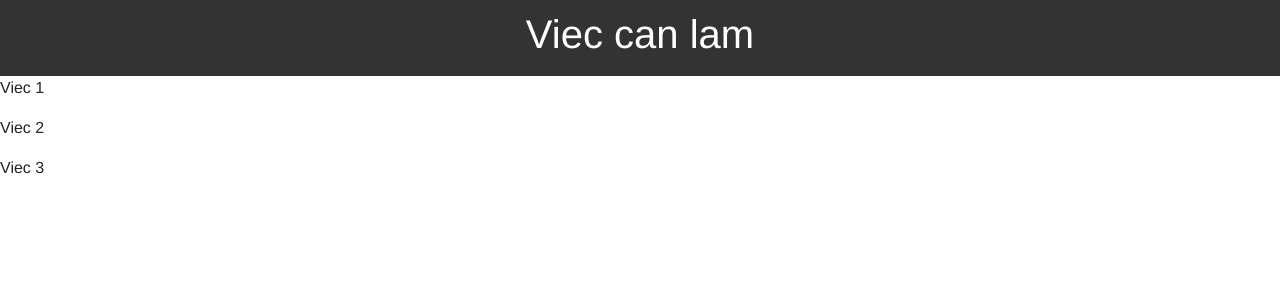
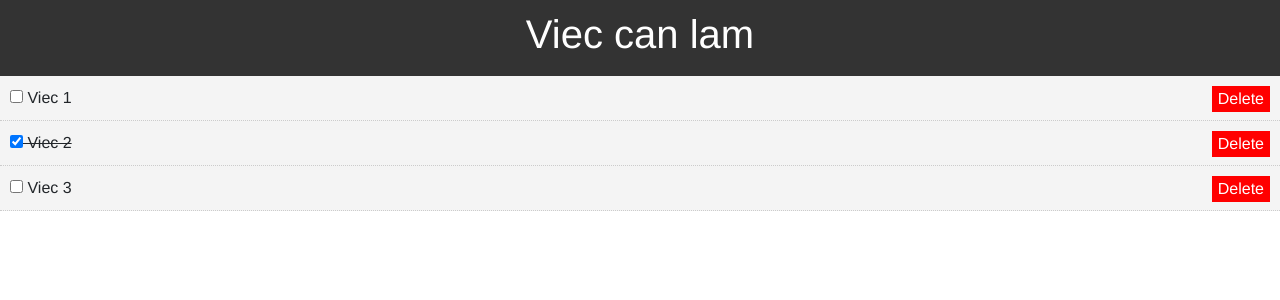
Before and after one commit to tranvuquang/vue3-basic, a Vue app: page / in a window 1280 px wide. Shown: the top 300 px of the page. Built offline with nearby package versions, Linux system fonts and the light colour scheme.

Commit message:
br02_props_directives

```diff
--- a/src/components/Header.vue
+++ b/src/components/Header.vue
@@ -1,6 +1,6 @@
 <template>
   <header class="header">
-    <h1>Viec can lam</h1>
+    <h1>Viec can lam </h1>
   </header>
 </template>
 
--- /dev/null
+++ b/src/components/TodoItem.vue
@@ -0,0 +1,38 @@
+<template>
+  <p
+    :class="['todo-item', todoProps.completed ? 'is-completed' : '']"
+    :id="todoProps.id"
+  >
+    <input type="checkbox" :checked="todoProps.completed"/>
+    {{ todoProps.title }}
+    <button class="del-btn">Delete</button>
+  </p>
+</template>
+
+<script>
+export default {
+  name: "TodoItem",
+  props: ["todoProps"],
+};
+</script>
+
+<style scoped>
+.todo-item {
+  background: #f4f4f4;
+  padding: 10px;
+  margin: 0;
+  border-bottom: 1px #ccc dotted;
+}
+
+.is-completed {
+  text-decoration: line-through;
+}
+
+.del-btn {
+  background: #ff0000;
+  color: #fff;
+  border: none;
+  cursor: pointer;
+  float: right;
+}
+</style>
--- a/src/components/Todos.vue
+++ b/src/components/Todos.vue
@@ -1,13 +1,43 @@
 <template>
-  <p>Viec 1</p>
-  <p>Viec 2</p>
-  <p>Viec 3</p>
+  <TodoItem
+    v-for="todo in todos"
+    v-bind:key="todo.id"
+    v-bind:todoProps="todo"
+  />
 </template>
 
 <script>
+import { ref } from "vue";
+import TodoItem from "./TodoItem.vue";
+
 export default {
   // eslint-disable-next-line vue/multi-word-component-names
   name: "Todos",
+  components: {
+    TodoItem,
+  },
+  setup() {
+    const todos = ref([
+      {
+        id: 1,
+        title: "Viec 1",
+        completed: false,
+      },
+      {
+        id: 2,
+        title: "Viec 2",
+        completed: true,
+      },
+      {
+        id: 3,
+        title: "Viec 3",
+        completed: false,
+      },
+    ]);
+    return {
+      todos,
+    };
+  },
 };
 </script>
 
```
